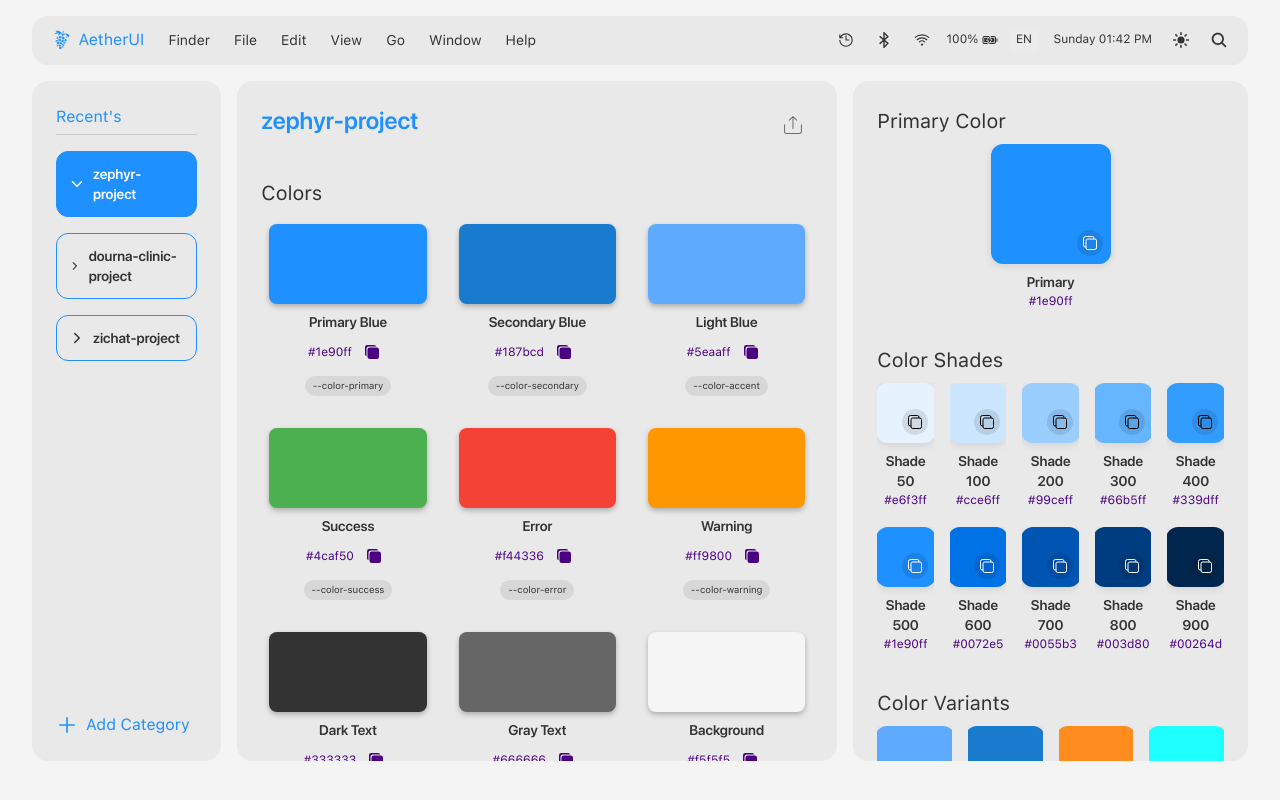
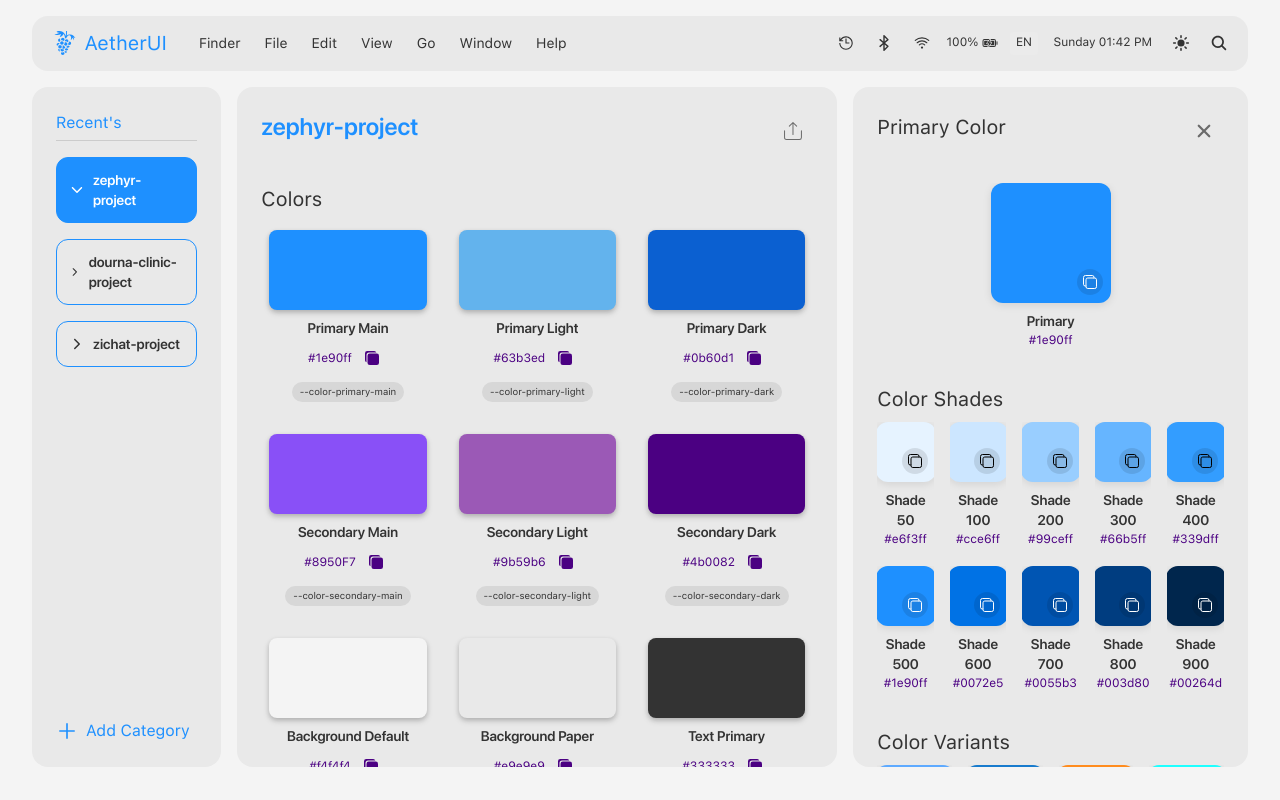
Before and after one commit to Morteza-Hoseinzadeh/color-detector, a Next.js app: page / in a window 1280 px wide. Built offline with nearby package versions, Linux system fonts and the light colour scheme.

Commit message:
Add tooltip & add main colors to mock data & change the name of app

```diff
--- a/src/components/UI/ColorsPreview.tsx
+++ b/src/components/UI/ColorsPreview.tsx
@@ -1,6 +1,6 @@
 import React, { useState } from 'react';
 import { Box, Typography, Chip, IconButton, Tooltip, Grid2 } from '@mui/material';
-import { IoCheckmarkCircle, IoCopyOutline } from 'react-icons/io5';
+import { IoCheckmarkCircle, IoClose, IoCopyOutline } from 'react-icons/io5';
 
 export default function ColorsPreview() {
   const [copiedColor, setCopiedColor] = useState(null);
@@ -77,9 +77,14 @@ export default function ColorsPreview() {
     <Box sx={styles.container}>
       {/* Primary Color */}
       <Box sx={styles.section}>
-        <Typography variant="h6" gutterBottom>
-          Primary Color
-        </Typography>
+        <Box width={'100%'} display={'flex'} alignItems={'center'} justifyContent={'space-between'} mb={4}>
+          <Typography variant="h6" gutterBottom>
+            Primary Color
+          </Typography>
+          <IconButton>
+            <IoClose />
+          </IconButton>
+        </Box>
         <ColorSwatch color="primary" name="Primary" value={colorConfig.primary} size="large" />
       </Box>
 
--- a/src/components/UI/Header.tsx
+++ b/src/components/UI/Header.tsx
@@ -18,11 +18,11 @@ export default function Header() {
     <Box sx={{ ...styles.header }}>
       {/* Menu Items Section */}
       <Box sx={styles.menuContainer}>
-        <Box display={'flex'} alignItems={'center'} gap={0.3} color={'primary.main'}>
+        <Box display={'flex'} alignItems={'center'} gap={0.3} color={'primary.main'} mr={1}>
           <IconButton size="small" sx={styles.iconButton}>
-            <GiGrapes size={20} />
+            <GiGrapes size={26} />
           </IconButton>
-          <Typography>AetherUI</Typography>
+          <Typography variant='h6'>AetherUI</Typography>
         </Box>
         {menuItems.map((item) => (
           <Typography key={item} sx={styles.menuItem} variant="body2">
--- a/src/components/UI/PaletteCard.tsx
+++ b/src/components/UI/PaletteCard.tsx
@@ -7,15 +7,41 @@ import { IoCopy } from 'react-icons/io5';
 export default function PaletteCard() {
   // Mock data for different design system categories
   const colorPalette = [
-    { name: 'Primary Blue', value: '#1e90ff', variable: '--color-primary' },
-    { name: 'Secondary Blue', value: '#187bcd', variable: '--color-secondary' },
-    { name: 'Light Blue', value: '#5eaaff', variable: '--color-accent' },
+    // Primary Colors from theme
+    { name: 'Primary Main', value: '#1e90ff', variable: '--color-primary-main' },
+    { name: 'Primary Light', value: '#63b3ed', variable: '--color-primary-light' },
+    { name: 'Primary Dark', value: '#0b60d1', variable: '--color-primary-dark' },
+
+    // Secondary Colors from theme
+    { name: 'Secondary Main', value: '#8950F7', variable: '--color-secondary-main' },
+    { name: 'Secondary Light', value: '#9b59b6', variable: '--color-secondary-light' },
+    { name: 'Secondary Dark', value: '#4b0082', variable: '--color-secondary-dark' },
+
+    // Background Colors from theme
+    { name: 'Background Default', value: '#f4f4f4', variable: '--background-default' },
+    { name: 'Background Paper', value: '#e9e9e9', variable: '--background-paper' },
+
+    // Text Colors from theme
+    { name: 'Text Primary', value: '#333333', variable: '--text-primary' },
+    { name: 'Text Secondary', value: '#4b0082', variable: '--text-secondary' },
+
+    // Divider Color from theme
+    { name: 'Divider', value: '#cccccc', variable: '--divider' },
+
+    // Additional Blues (your existing palette)
+    { name: 'Secondary Blue', value: '#187bcd', variable: '--color-secondary-blue' },
+    { name: 'Light Blue', value: '#5eaaff', variable: '--color-light-blue' },
+
+    // Success, Error, Warning Colors (commonly used)
     { name: 'Success', value: '#4caf50', variable: '--color-success' },
     { name: 'Error', value: '#f44336', variable: '--color-error' },
     { name: 'Warning', value: '#ff9800', variable: '--color-warning' },
-    { name: 'Dark Text', value: '#333333', variable: '--text-primary' },
-    { name: 'Gray Text', value: '#666666', variable: '--text-secondary' },
-    { name: 'Background', value: '#f5f5f5', variable: '--bg-default' },
+    { name: 'Info', value: '#2196f3', variable: '--color-info' },
+
+    // Grayscale for completeness
+    { name: 'Gray Light', value: '#f8f9fa', variable: '--gray-light' },
+    { name: 'Gray Medium', value: '#6c757d', variable: '--gray-medium' },
+    { name: 'Gray Dark', value: '#343a40', variable: '--gray-dark' },
   ];
 
   const shadows = [
@@ -78,9 +104,11 @@ export default function PaletteCard() {
                 <Typography variant="caption" sx={styles.itemValue}>
                   {color.value}
                 </Typography>
+                <Tooltip title={`Click to copy ${color.value}`}>
                   <IconButton sx={{ color: 'text.secondary', ml: '4px' }}>
                     <IoCopy size={16} />
                   </IconButton>
+                </Tooltip>
               </Box>
               <Chip label={color.variable} size="small" sx={styles.chip} />
             </Grid2>
@@ -97,9 +125,16 @@ export default function PaletteCard() {
           {shadows.map((shadow, index) => (
             <Grid2 key={index} size={6} sx={{ ...styles.gridItem, cursor: 'pointer' }}>
               <Box sx={{ ...styles.shadowBox, boxShadow: shadow.value }} />
-              <Typography variant="body2" sx={styles.itemName} fontWeight="bold">
+              <Box mb={'8px'}>
+                <Typography variant="caption" sx={styles.itemValue}>
                   {shadow.name}
                 </Typography>
+                <Tooltip title={`Click to copy '${shadow.value}'`}>
+                  <IconButton sx={{ color: 'text.secondary', ml: '4px' }}>
+                    <IoCopy size={16} />
+                  </IconButton>
+                </Tooltip>
+              </Box>
               <Chip label={shadow.variable} size="small" sx={styles.chip} />
             </Grid2>
           ))}
@@ -114,10 +149,7 @@ export default function PaletteCard() {
         <Grid2 container spacing={2}>
           {typography.map((font, index) => (
             <Grid2 key={index} size={6} sx={styles.gridItem}>
-              <Typography
-                variant={index === 0 ? 'h1' : index === 1 ? 'h2' : index === 2 ? 'h3' : 'body1'}
-                sx={{ fontFamily: font.family, fontWeight: font.weight, fontSize: font.size, color: 'text.primary' }}
-              >
+              <Typography variant={index === 0 ? 'h1' : index === 1 ? 'h2' : index === 2 ? 'h3' : 'body1'} sx={{ fontFamily: font.family, fontWeight: font.weight, fontSize: font.size, color: 'text.primary' }}>
                 {font.name}
               </Typography>
               <Typography variant="caption" sx={styles.itemValue}>
@@ -145,9 +177,11 @@ export default function PaletteCard() {
                 <Typography variant="caption" sx={styles.itemValue}>
                   {space.value}
                 </Typography>
+                <Tooltip title={`Click to copy ${space.value}`}>
                   <IconButton sx={{ color: 'text.secondary', ml: '8px' }}>
                     <IoCopy size={16} />
                   </IconButton>
+                </Tooltip>
               </Box>
               <Chip label={space.variable} size="small" sx={styles.chip} />
             </Grid2>
@@ -171,9 +205,11 @@ export default function PaletteCard() {
                 <Typography variant="caption" sx={styles.itemValue}>
                   {radius.value}
                 </Typography>
+                <Tooltip title={`Click to copy ${radius.value}`}>
                   <IconButton sx={{ color: 'text.secondary', ml: '8px' }}>
                     <IoCopy size={16} />
                   </IconButton>
+                </Tooltip>
               </Box>
               <Chip label={radius.variable} size="small" sx={styles.chip} />
             </Grid2>
```
Lines whose indentation alone changed are shown as unchanged.
